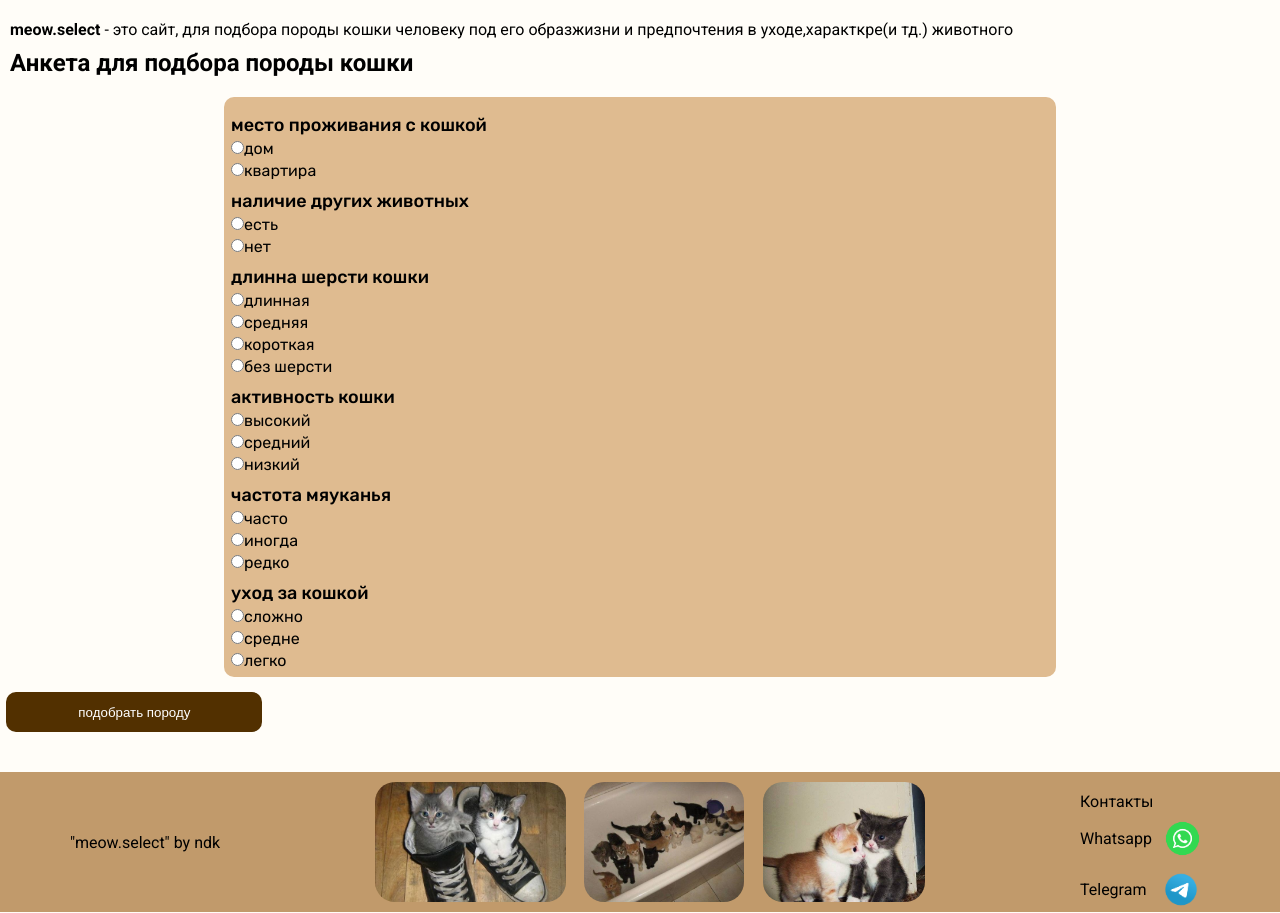
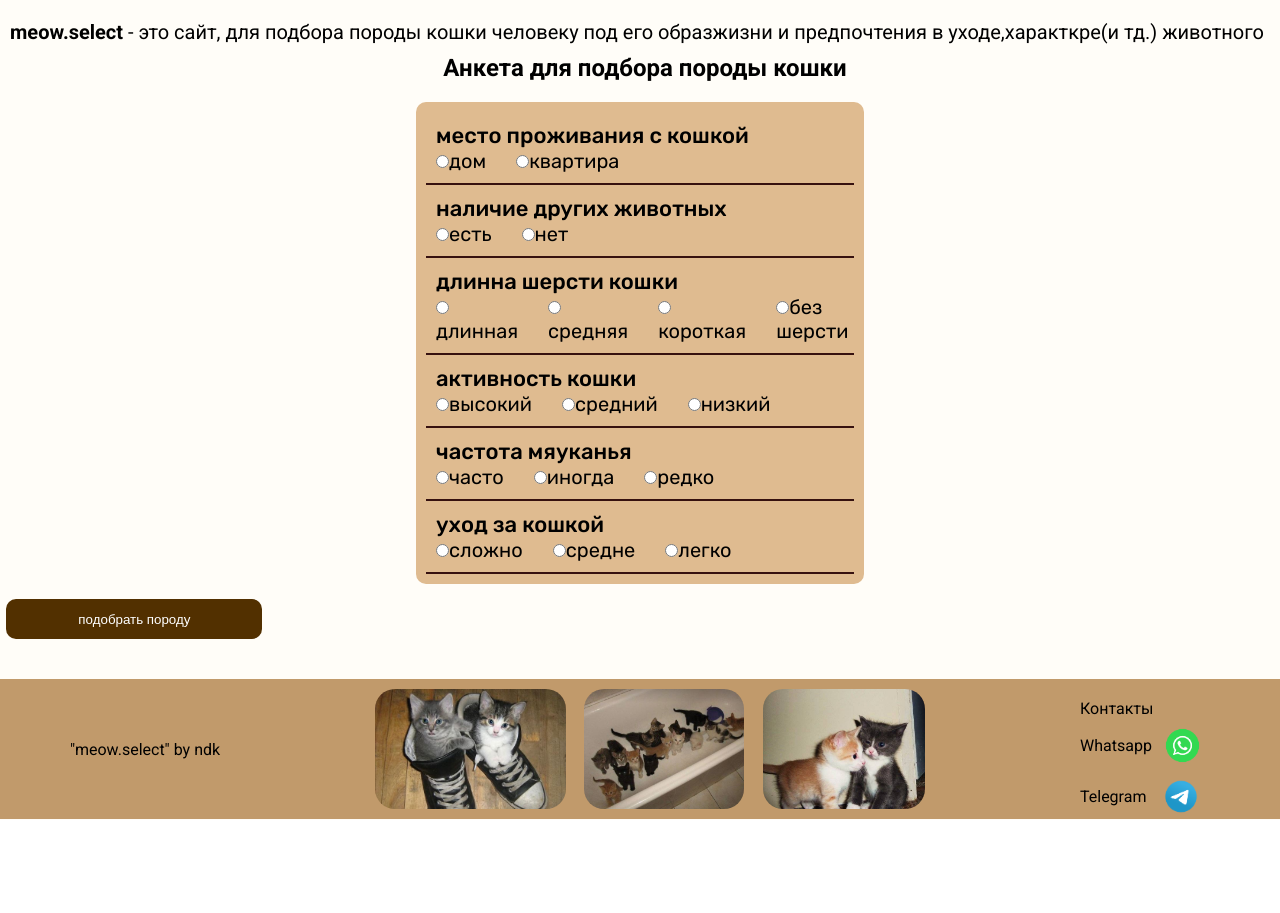
Before and after one commit to reynchik/project_nadya, a Flask app: page /about in a window 1280 px wide. Shown: the part 100-1013 px from the top of the page. After the commit the page ends 919 px from the top, so only its background shows below. Run offline with Flask 3, Linux system fonts and the light colour scheme.

Commit message:
commit
выравнивание анкеты

```diff
--- a/templates/index.html
+++ b/templates/index.html
@@ -7,6 +7,7 @@
     <link rel="stylesheet" href="style.css">
 </head>
 <body>
+
         <header>
             <div class="header">
                 <div class="base">
@@ -29,6 +30,7 @@
         <div class="form-check">
             <div class="form-check-house check">
                 <p>место проживания с кошкой</p>
+                <div class="check-check">
                 <label class="house-label" for="radio-house">
                     <input class="house-input" type="radio" id="radio-house" name="place">дом
                 </label>
@@ -36,8 +38,10 @@
                     <input class="house-input" type="radio" id="radio-house" name="place">квартира
                 </label>
             </div>
+            </div>
             <div class="form-check-animal check">
                 <p>наличие других животных</p>
+                <div class="check-check">
                 <label class="animal-label" for="radio-animal">
                     <input class="animal-label" type="radio" id="radio-animal" name="creature">есть
                 </label>
@@ -45,8 +49,10 @@
                     <input class="animal-input" type="radio" id="radio-animal" name="creature">нет
                 </label>
             </div>
+            </div>
             <div class="form-check-wool check">
                 <p>длинна шерсти кошки</p>
+                <div class="check-check">
                 <label class="wool-label" for="radio-wool">
                     <input class="wool-input" type="radio" id="radio-wool" name="fur">длинная
                 </label>
@@ -60,8 +66,10 @@
                     <input class="wool-input" type="radio" id="radio-wool" name="fur">без шерсти
                 </label>
             </div>
+            </div>
             <div class="form-check-activity check">
                 <p>активность кошки</p>
+                <div class="check-check">
                 <label class="activity-label" for="radio-activity">
                     <input class="activity-label" type="radio" id="radio-activity" name="energy">высокий
                 </label>
@@ -72,8 +80,10 @@
                     <input class="activity-input" type="radio" id="radio-activity" name="energy">низкий
                 </label>
             </div>
+            </div>
             <div class="form-check-meow check">
                 <p>частота мяуканья</p>
+                <div class="check-check">
                 <label class="meow-label" for="radio-meow">
                     <input class="meow-label" type="radio" id="radio-meow" name="voice">часто
                 </label>
@@ -84,8 +94,10 @@
                     <input class="meow-input" type="radio" id="radio-meow" name="voice">редко
                 </label>
             </div>
+            </div>
             <div class="form-check-care check">
                 <p>уход  за кошкой</p>
+                <div class="check-check">
                 <label class="care-label" for="radio-care">
                     <input class="care-label" type="radio" id="radio-care" name="maintenance">сложно
                 </label>
@@ -96,8 +108,9 @@
                     <input class="care-input" type="radio" id="radio-care" name="maintenance">легко
                 </label>
             </div>
+            </div>
         </div>
-        <button class="result">подобрать породу</button>
+        <button type="submit" class="result">подобрать породу</button>
     </main>
     <div class="bottom">
         <div class="information">
@@ -120,5 +133,6 @@
             </div>
         </div>
     </div>
+
 </body>
 </html>
--- a/templates/style.css
+++ b/templates/style.css
@@ -11,13 +11,18 @@
 body{
     font-family: "Roboto", sans-serif;
     background-color: #FFFDF8;
+    /* background-color: #36110F; */
+    /* width: 100%;
+    height: 100%; */
     /* background-image: url('cats1.jpg'); */
     /* background-size: 100vw 100vh; */
 }
 
-main{
-    /* background-color: #FFFDF8; */
-}
+/* main{
+    background-color: #FFFDF8;
+    width: 50%;
+    height: 700px;
+} */
 
 header{
     height: 100px;
@@ -71,22 +76,40 @@ header{
 } */
 
 .check{
-    margin-top: 10px;
+    /* margin-top: 10px; */
+    font-size: 20px;
+    padding: 10px;
+    border-bottom: 2px #36110F solid;
+}
+
+
+
+.check-check{
+    display: flex;
+    /* padding: 10px; */
+}
+
+.check-check label{
+    margin-right: 30px;
 }
 
 .form-check{
-    width: 65%;
+    width: 35%;
     background-color: #DFBB90;
     border-radius: 10px;
     font-family: "Rubik", sans-serif;
     margin: auto;
     margin-top: 20px;
-    padding: 7px;
+    padding: 10px;
+    /* margin-right: 1235px; */
+    /* display: flex;
+    justify-content: left;
+    align-content: space-between; */
 }
 
 .form-check p{
     font-weight: 500;
-    font-size: 18px;
+    font-size: 22px;
 }
 
 .check label{
@@ -105,6 +128,7 @@ header{
     background-color: #523000;
     border-radius: 10px;
     color: white;
+
     /* border: 0; */
 }
 button{
@@ -178,8 +202,10 @@ button{
 .description{
     margin-top: 20px;
     margin-left: 10px;
+    font-size: 20px;
 }
 h2{
     margin-left: 10px;
     margin-top: 10px;
+    text-align: center;
 }
```
